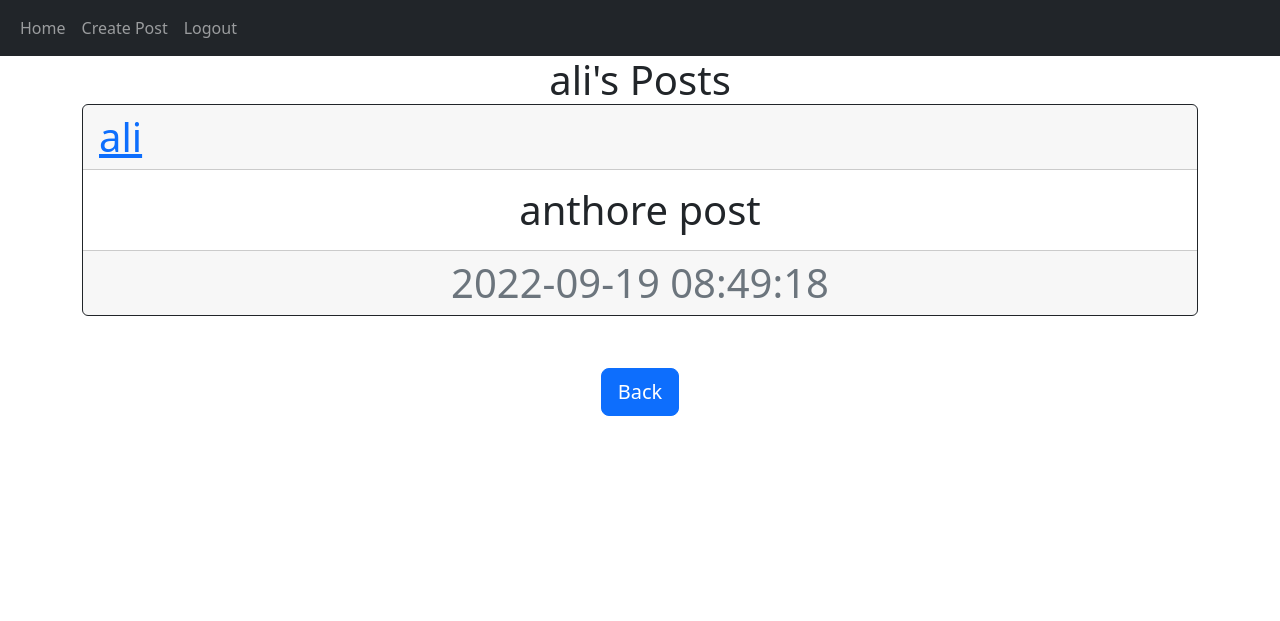
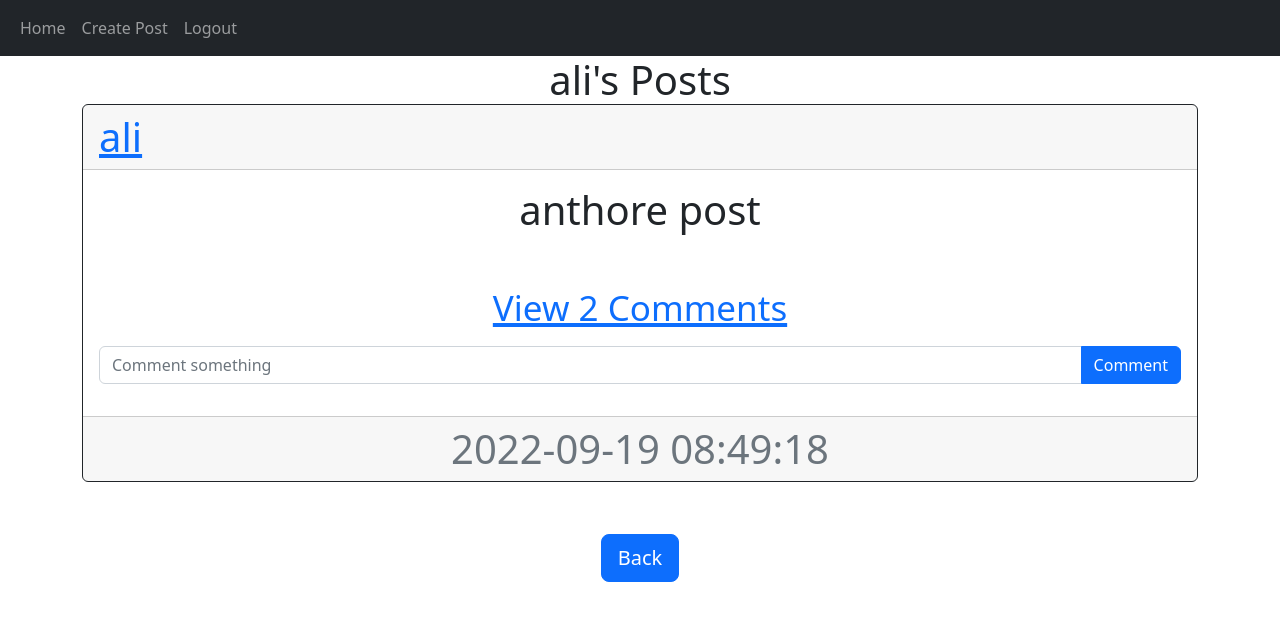
Before and after one commit to amirrezakir/cs50-blog, a Flask app: a page that uses website/templates/posts_div.html in a window 1280 px wide. Shown: the top 621 px of the page. Run offline with Flask 2, Linux system fonts and the light colour scheme; a user stored in the database is signed in; data comes from the database, SQL or seed files in the repository; both versions use the stored data as it was after the commit.

Commit message:
adding and deleteing comment

```diff
--- a/website/__init__.py
+++ b/website/__init__.py
@@ -20,7 +20,7 @@ def create_app():
     app.register_blueprint(views, url_prefix="/")
     app.register_blueprint(auth, url_prefix="/")
 
-    from .models import User, Post
+    from .models import User, Post, Comment
 
     create_database(app)
 
--- a/website/templates/posts_div.html
+++ b/website/templates/posts_div.html
@@ -24,6 +24,52 @@
         </div>
         <div class="card-body">
             <div class="card-text">{{post.text}}</div>
+            <br>
+           <div class="collapse" id="comments-{{post.id}}">
+                <div class="card">
+                    <div class="card-body" id="comments-expanded-{{post.id}}">
+                        {% for comment in post.comments %}
+                            <div class="d-flex align-items-center justify-content-between">
+                                <div>
+                                    <a href="/posts/{{comment.user.username}}">{{comment.user.username}}
+                                    </a>: {{comment.text}}
+                                </div>
+                                <div>
+                                    <small class="text-muted">{{comment.date_created}}</small>
+                                    {% if user.id == comment.author or user.id == post.author %}
+                                    <div class="btn-group">
+                                        <button
+                                        type="button"
+                                        class="btn btn-sm btn-primary dropdown-toggle"
+                                        data-bs-toggle="dropdown"></button>
+                                        <ul class="dropdown-menu">
+                                            <li>
+                                                <a href="/delete-comment/{{comment.id}}" class="dropdown-item">Delete</a>
+                                            </li>
+                                        </ul>
+                                    </div>
+                                    {% endif %}
+                                </div>
+                            </div>
+                        {% endfor %}
+                    </div>
+                </div>
+                <br>
+           </div>
+           <p class="card-text">
+            {% if post.comments|length > 0 %}
+                    <a data-bs-toggle="collapse" href="#comments-{{post.id}}" role="button">
+                        <small>View {{post.comments|length}} Comments</small>
+                    </a>
+            {% else %}
+                    <small class="text-muted">No Comments</small>
+            {% endif %}
+           </p>
+
+            <form class="mb-3 input-group" method="post" action="/create-comment/{{post.id}}">
+                <input type="text" class="form-control" id="text" name="text" placeholder="Comment something" autocomplete="off">
+                <button class="btn btn-primary" type="submit">Comment</button>
+            </form>
         </div>
         <div class="card-footer text-muted">{{post.date_created}}</div>
     </div>
--- a/website/views.py
+++ b/website/views.py
@@ -1,6 +1,6 @@
 from flask import Blueprint, render_template, request, flash, redirect, url_for
 from flask_login import login_required, current_user
-from .models import Post, User
+from .models import Post, User, Comment
 from . import db
 
 views = Blueprint("views", __name__)
@@ -57,3 +57,41 @@ def posts(username):
 
     posts = user.posts
     return render_template("posts.html", user=current_user, posts=posts, username=username)
+
+@views.route("/create-comment/<post_id>", methods=["POST"])
+@login_required
+def create_comment(post_id):
+    text = request.form.get("text")
+
+    if not text:
+        flash("post cannot be empty!", category="erorr")
+
+    else:
+        post = Post.query.filter_by(id=post_id)
+
+        if post:
+            comment = Comment(text=text, author=current_user.id, post_id=post_id)
+            db.session.add(comment)
+            db.session.commit()
+        else:
+            flash("Post does not exist")
+
+    return redirect(url_for("views.home"))
+
+@views.route("/delete-comment/<comment_id>")
+@login_required
+def delete_comment(comment_id):
+    comment = Comment.query.filter_by(id=comment_id).first()
+
+    if not comment:
+        flash("Comment does not exist", category="erorr")
+
+    elif current_user.id != comment.author and current_user.id != comment.post.author:
+        flash("You don\'n have permission to do that", category="erorr")
+
+    else:
+        db.session.delete(comment)
+        db.session.commit()
+
+
+    return redirect(url_for("views.home"))
```
Also changed, not shown: website/models.py (+10 -0 lines), website/database.db.
